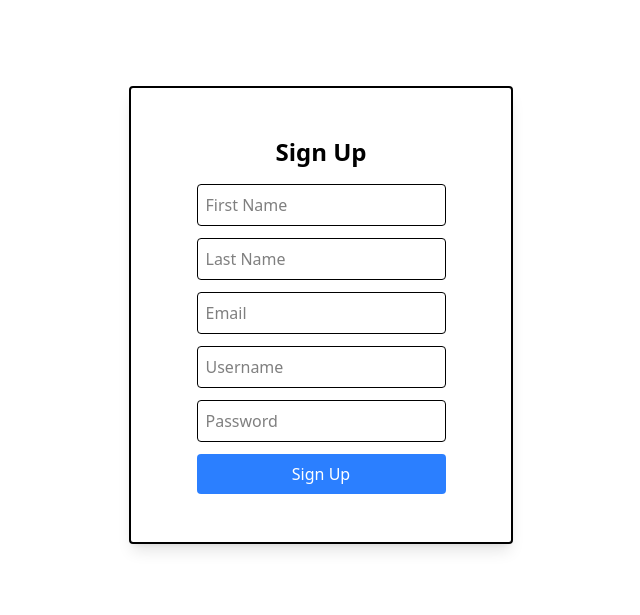
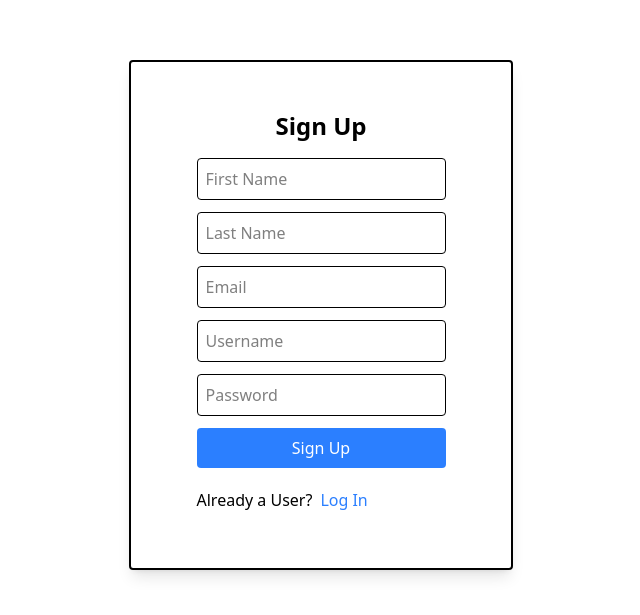
Before and after one commit to Nishchay412/Social-Distribution, a React (Vite) app in the folder frontend/: page /sign-up in a window 1280 px wide. Shown: the part 117-732 px from the top of the page, without its empty margins (319-959 px from the left). Built offline with nearby package versions, Linux system fonts and the light colour scheme.

Commit message:
additional changes to the frontend

```diff
--- a/frontend/package.json
+++ b/frontend/package.json
@@ -20,7 +20,7 @@
     "@eslint/js": "^9.19.0",
     "@types/react": "^19.0.8",
     "@types/react-dom": "^19.0.3",
-    "@vitejs/plugin-react": "^4.3.4",
+    "@vitejs/plugin-react": "^1.3.2",
     "eslint": "^9.19.0",
     "eslint-plugin-react": "^7.37.4",
     "eslint-plugin-react-hooks": "^5.0.0",
--- a/frontend/src/authentication/Login.jsx
+++ b/frontend/src/authentication/Login.jsx
@@ -1,4 +1,5 @@
 import { useState } from "react";
+import { useNavigate } from "react-router-dom";
 
 export default function Login() {
     const [formData, setFormData] = useState({
@@ -8,6 +9,14 @@ export default function Login() {
 
     const [error, setError] = useState(null);
     const [success, setSuccess] = useState(null);
+
+    const navigate = useNavigate();  // Hook at the top level
+
+    // ✅ Correct navigate_signup function
+    const navigate_login = () => {
+        navigate("/sign-up");  // ✅ Call navigate to go to /login
+    };
+
 
     // Handle input changes
     const handleChange = (e) => {
@@ -83,6 +92,17 @@ export default function Login() {
                     >
                         Login
                     </button>
+                    <div className="flex items-center justify-center gap-2 ">
+                        <h1 className="mt-2">
+                            New User?
+                        </h1>
+                        <button
+                            className="py-2 mt-2 text-blue-500 cursor-pointer"
+                            onClick={navigate_login}   // ✅ Correct use of navigate_signup
+                        >
+                            Log In
+                        </button>
+                        </div>
                 </form>
             </div>
         </div>
--- a/frontend/src/authentication/Signup.jsx
+++ b/frontend/src/authentication/Signup.jsx
@@ -1,4 +1,5 @@
 import { useState } from "react";
+import { useNavigate } from "react-router-dom";
 
 export default function Signup() {
     const [formData, setFormData] = useState({
@@ -11,6 +12,14 @@ export default function Signup() {
 
     const [error, setError] = useState(null);
     const [success, setSuccess] = useState(null);
+
+    // ✅ Correct use of useNavigate
+    const navigate = useNavigate();  // Hook at the top level
+
+    // ✅ Correct navigate_signup function
+    const navigate_signup = () => {
+        navigate("/login");  // ✅ Call navigate to go to /login
+    };
 
     // Handle input changes
     const handleChange = (e) => {
@@ -40,13 +49,17 @@ export default function Signup() {
             } else {
                 setSuccess("User registered successfully! 🎉");
                 setFormData({ first_name: "", last_name: "", email: "", username: "", password: "" });
+
+                // ✅ Automatically navigate to login after successful signup
+                setTimeout(() => {
+                    navigate("/login");
+                }, 2000);  // Delay for user to see success message
             }
         } catch (error) {
             console.error("Network error:", error);
             setError("Something went wrong. Please try again.");
         }
     };
-
 
     return (
         <div className="flex justify-center items-center min-h-screen">
@@ -108,6 +121,17 @@ export default function Signup() {
                     >
                         Sign Up
                     </button>
+                    <div className="flex gap-2 ">
+                        <h1 className="mt-2">
+                            Already a User?
+                        </h1>
+                        <button
+                            className="py-2 text-blue-500 cursor-pointer"
+                            onClick={navigate_signup}   // ✅ Correct use of navigate_signup
+                        >
+                            Log In
+                        </button>
+                    </div>
                 </form>
             </div>
         </div>
--- a/frontend/src/dashboard/dashboard.jsx
+++ b/frontend/src/dashboard/dashboard.jsx
@@ -3,6 +3,6 @@ import React from "react";
 
 export function dashboard(){
     return(<div>
-
+        hello
     </div>)
 }
```
Also changed, not shown: 1 other file (tests, documents, lock files or other folders).
